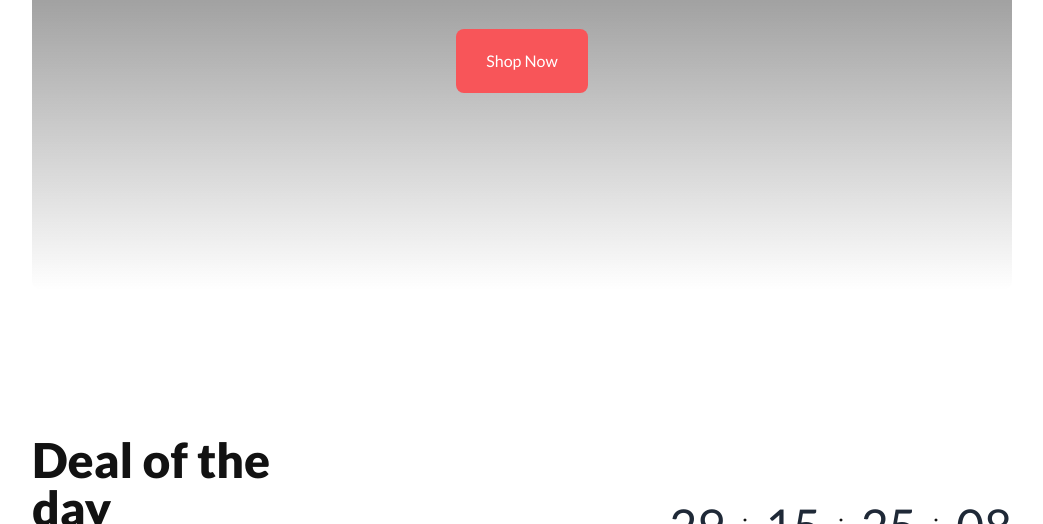
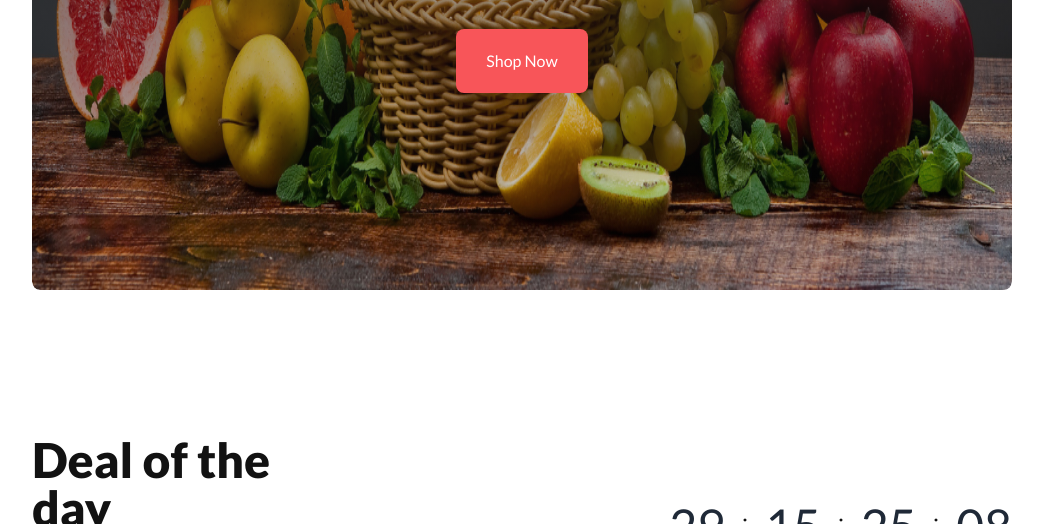
Before and after one commit to Joya322/B8A3-Fruit-Brust, a plain HTML site: page index.html in a window 1280 px wide. Shown: the part 711-1235 px from the top of the page, without its empty margins (118-1161 px from the left). Drawn offline with nearby package versions, Linux system fonts and the light colour scheme; the site is published under a folder, as on GitHub Pages, so addresses that start at the root find nothing.

Commit message:
banner updated

```diff
--- a/index.html
+++ b/index.html
@@ -96,7 +96,7 @@
             class="carousel-item relative w-full border-none rounded-lg"
           >
             <img
-              src="/images/banner1.png"
+              src="./images/banner1.png"
               class="w-full border-none rounded-lg"
             />
             <div
```
